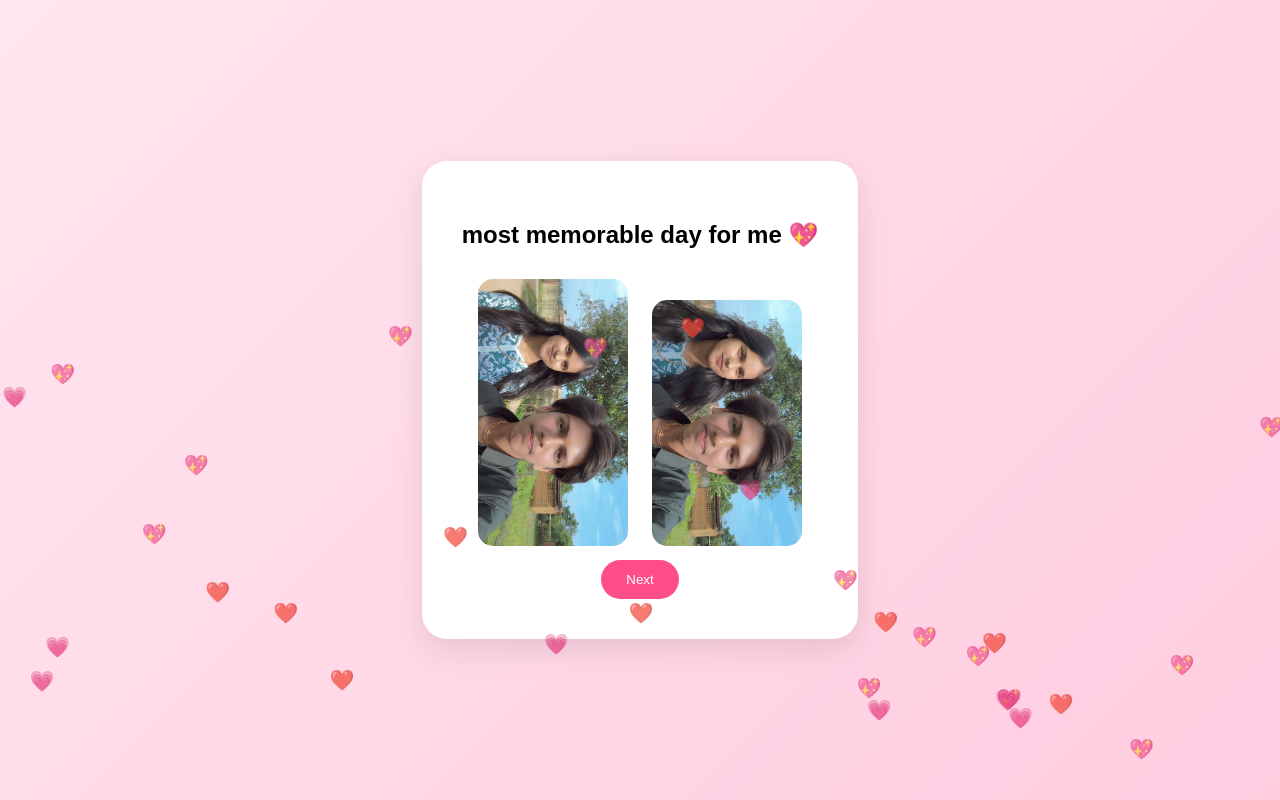
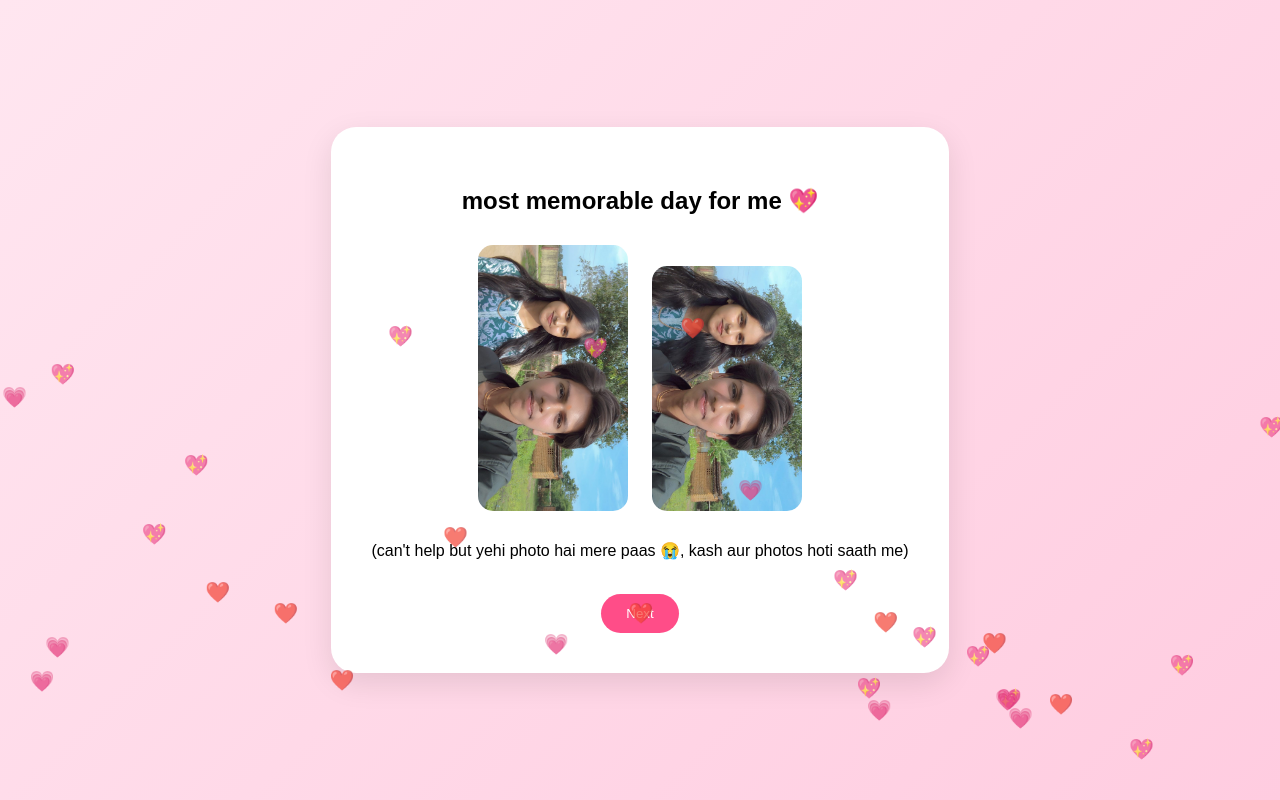
Before and after one commit to dakshski/daksh, a plain HTML site: page page2.html in a window 1280 px wide. Drawn offline with Linux system fonts and the light colour scheme.

Commit message:
Update page2.html

```diff
--- a/page2.html
+++ b/page2.html
@@ -19,6 +19,7 @@ button { padding:12px 25px; border-radius:25px; border:none; background:#ff4d88;
   <h2>most memorable day for me 💖</h2>
   <img src="photo1.jpg">
   <img src="photo2.jpg">
+  <p>(can't help but yehi photo hai mere paas 😭, kash aur photos hoti saath me)</p>
   <br>
   <button onclick="next()">Next</button>
 </div>
```
